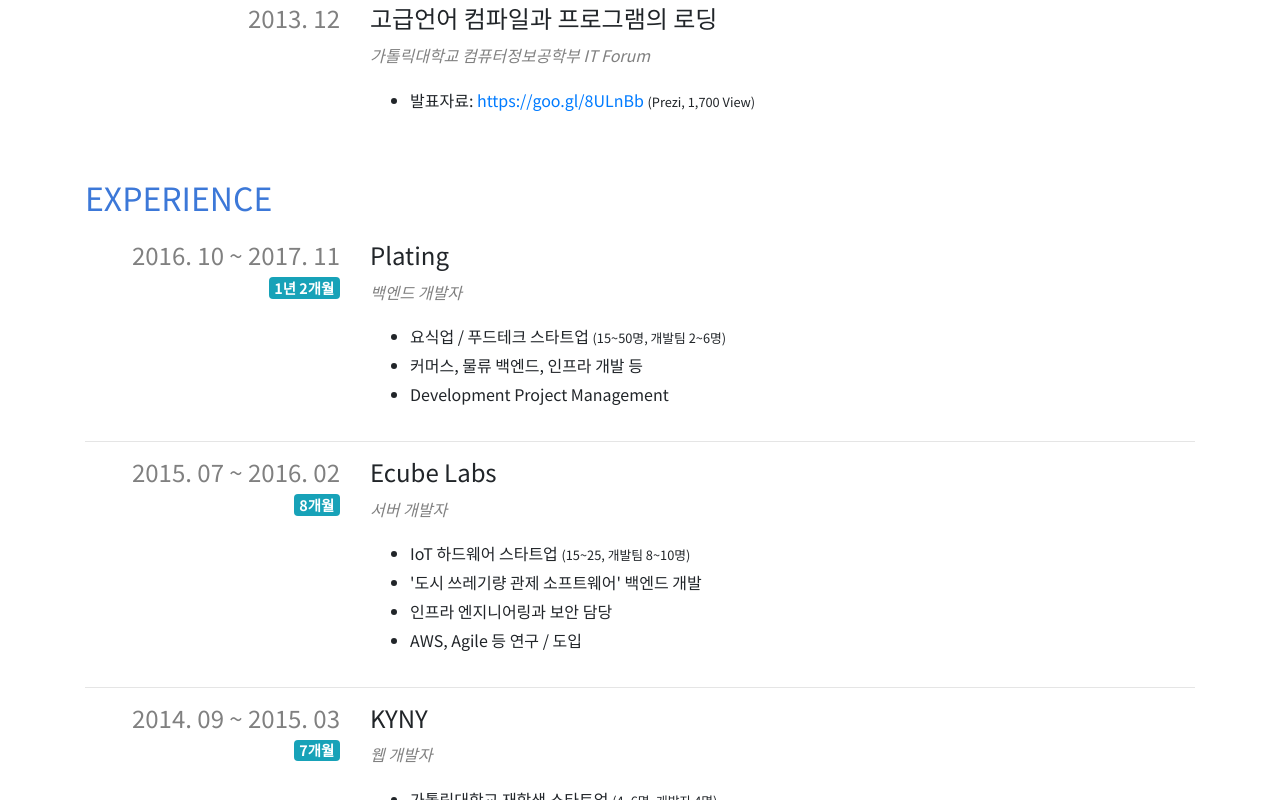
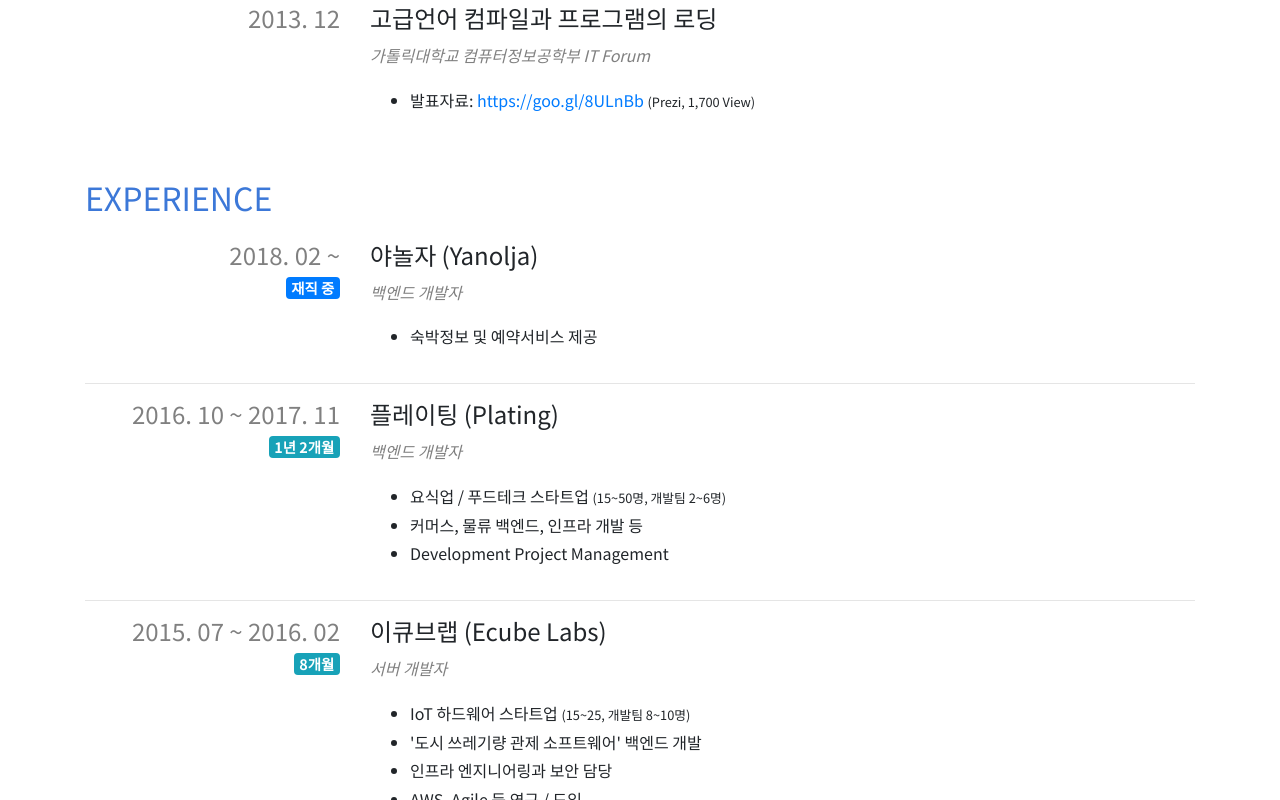
Before and after one commit to uyu423/resume-legacy, a website: page index.html in a window 1280 px wide. Shown: the part 2803-3603 px from the top of the page. Drawn offline with nearby package versions, Linux system fonts and the light colour scheme.

Commit message:
Skill에 TypeScript 추가 및 직장 정보 갱신

```diff
--- a/index.html
+++ b/index.html
@@ -285,6 +285,7 @@
                 <div class="col">
                   <ul>
                     <li>Information Security</li>
+                    <li>TypeScript</li>
                   </ul>
                 </div>
               </div>
@@ -474,12 +475,27 @@
 
           <div class="row">
             <div class="col">
+
+              <div class="row">
+                <div class="col-md-3 col-12 text-md-right">
+                  <h4 class="gray">2018. 02 ~<br /><small><span class="badge badge-primary">재직 중</span> </small></h4>
+                </div>
+                <div class="col-md-9 col-12">
+                  <h4>야놀자 (Yanolja)</h4>
+                  <i class="gray">백엔드 개발자</i>
+                  <ul class="pt-3">
+                    <li>숙박정보 및 예약서비스 제공</li>
+                  </ul>
+                </div>
+              </div>
+              <hr />
+
               <div class="row">
                 <div class="col-md-3 col-12 text-md-right">
                   <h4 class="gray">2016. 10 ~ 2017. 11 <small><span class="badge badge-info">1년 2개월</span> </small></h4>
                 </div>
                 <div class="col-md-9 col-12">
-                  <h4>Plating</h4>
+                  <h4>플레이팅 (Plating)</h4>
                   <i class="gray">백엔드 개발자</i>
                   <ul class="pt-3">
                     <li>요식업 / 푸드테크 스타트업 <small>(15~50명, 개발팀 2~6명)</small></li>
@@ -495,7 +511,7 @@
                   <h4 class="gray">2015. 07 ~ 2016. 02 <small><span class="badge badge-info">8개월</span> </small></h4>
                 </div>
                 <div class="col-md-9 col-12">
-                  <h4>Ecube Labs</h4>
+                  <h4>이큐브랩 (Ecube Labs)</h4>
                   <i class="gray">서버 개발자</i>
                   <ul class="pt-3">
                     <li>IoT 하드웨어 스타트업 <small>(15~25, 개발팀 8~10명)</small></li>
```
